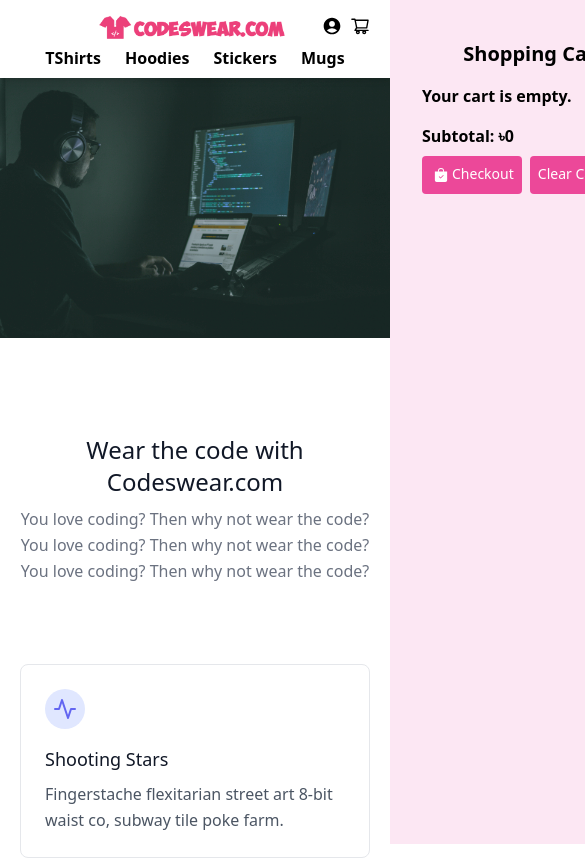
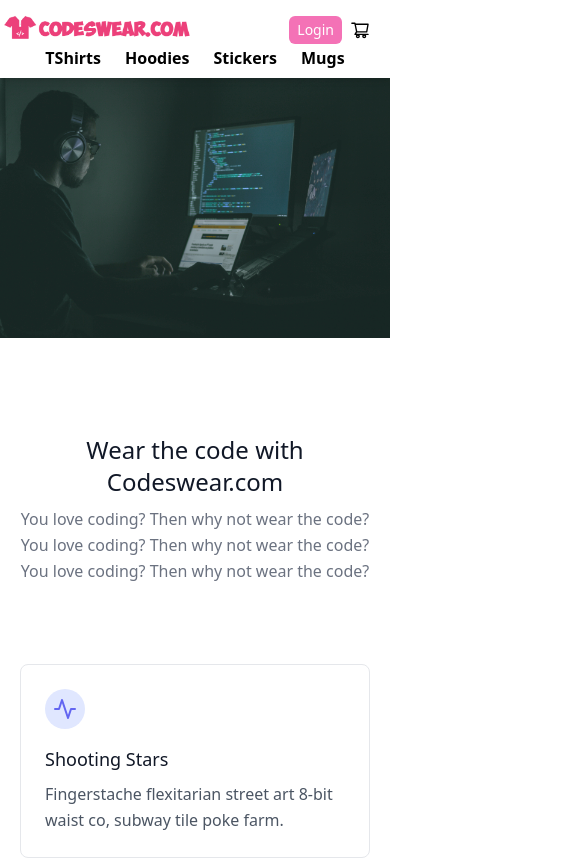
Before and after one commit to mrakib007/next-js-learning, a Next.js app in the folder codeswear/: page / in a window 390 px wide. Shown: the top 860 px of the page, 585 px wide, since content can reach past the window. Built offline with nearby package versions, Linux system fonts and the light colour scheme.

Commit message:
Toggle and dropdown added

```diff
--- a/codeswear/components/Navbar.js
+++ b/codeswear/components/Navbar.js
@@ -1,6 +1,6 @@
 import Image from "next/image";
 import Link from "next/link";
-import React, { useRef } from "react";
+import React, { useRef, useState } from "react";
 import {
   AiFillCloseCircle,
   AiOutlineShoppingCart,
@@ -10,7 +10,9 @@ import {
 import { MdAccountCircle } from "react-icons/md";
 import { BsFillBagCheckFill } from "react-icons/bs";
 
-const Navbar = ({ cart, addToCart, removeFromCart, clearCart, subTotal }) => {
+const Navbar = ({ logout,user,cart, addToCart, removeFromCart, clearCart, subTotal }) => {
+  const [dropdown,setDropdown] = useState(false);
+
   const ref = useRef();
   const toggleCart = () => {
     if (ref.current.classList.contains("translate-x-full")) {
@@ -24,7 +26,7 @@ const Navbar = ({ cart, addToCart, removeFromCart, clearCart, subTotal }) => {
 
   return (
     <div className="flex md:flex-row md:justify-start flex-col justify-center items-center py-2 shadow-md sticky top-0 bg-white z-10">
-      <div className="logo mx-5">
+      <div className="logo mr-auto md:mx-5">
         <Link href={"/"}>
           <Image width={200} height={40} src={"/logo.png"} />
         </Link>
@@ -45,13 +47,29 @@ const Navbar = ({ cart, addToCart, removeFromCart, clearCart, subTotal }) => {
           </Link>
         </ul>
       </div>
-      <div className="flex cart cursor-pointer absolute right-0 mx-5 top-4">
-        <Link href={'/login'}> <MdAccountCircle className="text-xl md:text-2xl mx-2" /> </Link>
+      <div className="flex items-center cart cursor-pointer absolute right-0 mx-5 top-4">
+
+      <a onMouseOver={()=>{setDropdown(true)}} onMouseLeave={()=>{setDropdown(false)}}>
+      {dropdown &&  <div onMouseOver={()=>{setDropdown(true)}} onMouseLeave={()=>{setDropdown(false)}} className="absolute right-8 bg-pink-300 top-6 py-4 rounded-md px-5 w-32">
+        <ul>
+        <Link href={'/myAccount'}><li className="py-1 hover:text-pink-700 font-bold text-sm">My Account</li> </Link>
+        <Link href={'orders'}> <li className="py-1 hover:text-pink-700 font-bold text-sm">Orders</li></Link>
+        <li onClick={logout} className="py-1 hover:text-pink-700 font-bold text-sm">Logout</li>
+        </ul>
+      </div>}
+
+      {user.value && <MdAccountCircle  className="text-xl md:text-2xl mx-2" />}
+      </a>
+        {!user.value && <Link href={"/login"}>
+          <button className="bg-pink-400 px-2 mx-2 py-1 rounded-md text-sm text-white">Login</button>
+        </Link>}
         <AiOutlineShoppingCart
           onClick={toggleCart}
           className="text-xl md:text-2xl"
         />
       </div>
+
+
 
       <div
         ref={ref}
@@ -75,7 +93,9 @@ const Navbar = ({ cart, addToCart, removeFromCart, clearCart, subTotal }) => {
             return (
               <li key={k}>
                 <div className="item flex my-5">
-                  <div className="w-2/3 font-semibold">{cart[k].name}({cart[k].size}/{cart[k].variant})</div>
+                  <div className="w-2/3 font-semibold">
+                    {cart[k].name}({cart[k].size}/{cart[k].variant})
+                  </div>
                   <div className="w-2/3 flex font-semibold justify-center items-center text-lg">
                     <AiFillMinusCircle
                       onClick={() =>
--- a/codeswear/pages/_app.js
+++ b/codeswear/pages/_app.js
@@ -27,8 +27,13 @@ export default function App({ Component, pageProps }) {
       setKey(Math.random());
     }
 
-  }, []);
+  }, [router.query]);
 
+  const logout = () =>{
+    localStorage.removeItem('token');
+    setUser({value:null});
+    setKey(Math.random());
+  }
   const saveCart = (myCart) => {
     localStorage.setItem("cart", JSON.stringify(myCart));
     let subt = 0;
@@ -76,7 +81,7 @@ export default function App({ Component, pageProps }) {
 
   return (
     <>
-      <Navbar user={user} key={key} cart={cart} addToCart={addToCart} removeFromCart={removeFromCart}
+      <Navbar logout={logout} user={user} key={key} cart={cart} addToCart={addToCart} removeFromCart={removeFromCart}
       clearCart={clearCart} subTotal={subTotal}/>
       <Component buyNow={buyNow} cart={cart} addToCart={addToCart} removeFromCart={removeFromCart}
       clearCart={clearCart} subTotal={subTotal} {...pageProps} />
--- a/codeswear/pages/_document.js
+++ b/codeswear/pages/_document.js
@@ -2,7 +2,7 @@ import { Html, Head, Main, NextScript } from 'next/document'
 
 export default function Document() {
   return (
-    <Html lang="en">
+    <Html lang="en" className='overflow-x-hidden'>
       <Head />
       <body>
         <Main />
--- /dev/null
+++ b/codeswear/pages/orders.js
@@ -0,0 +1,11 @@
+import React from 'react';
+
+const Orders = () => {
+    return (
+        <div>
+
+        </div>
+    );
+};
+
+export default Orders;
```
